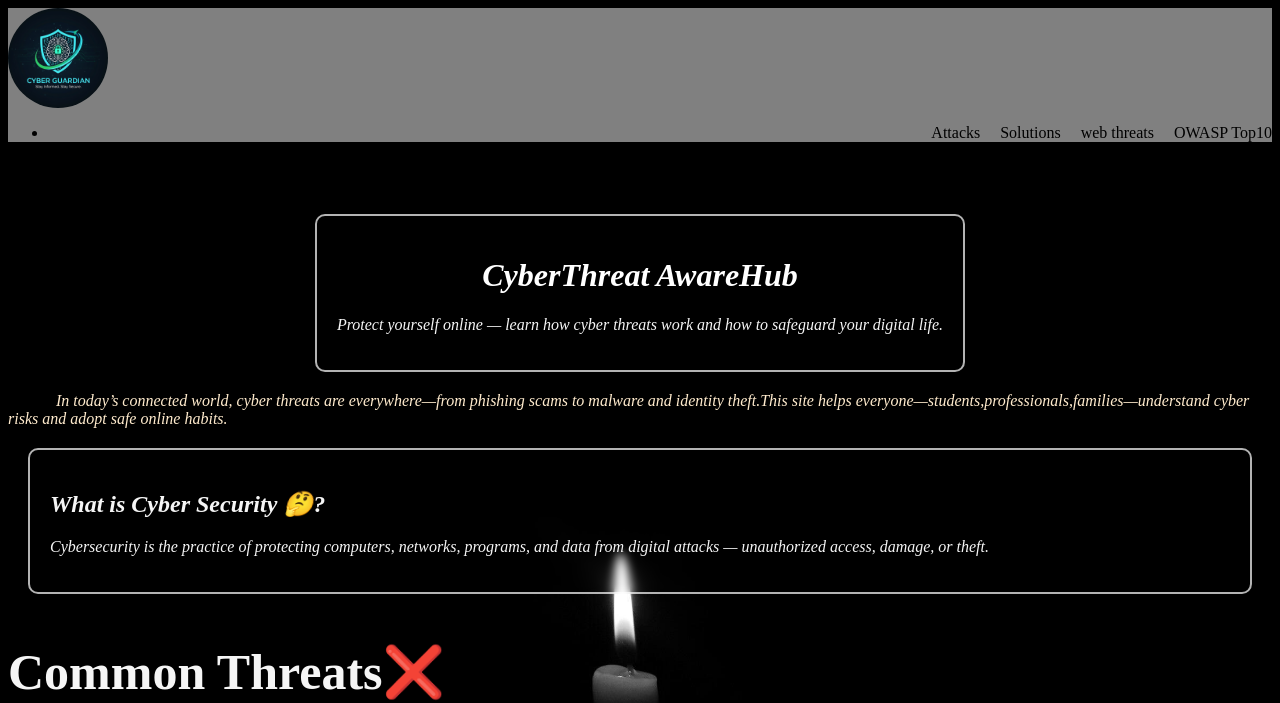
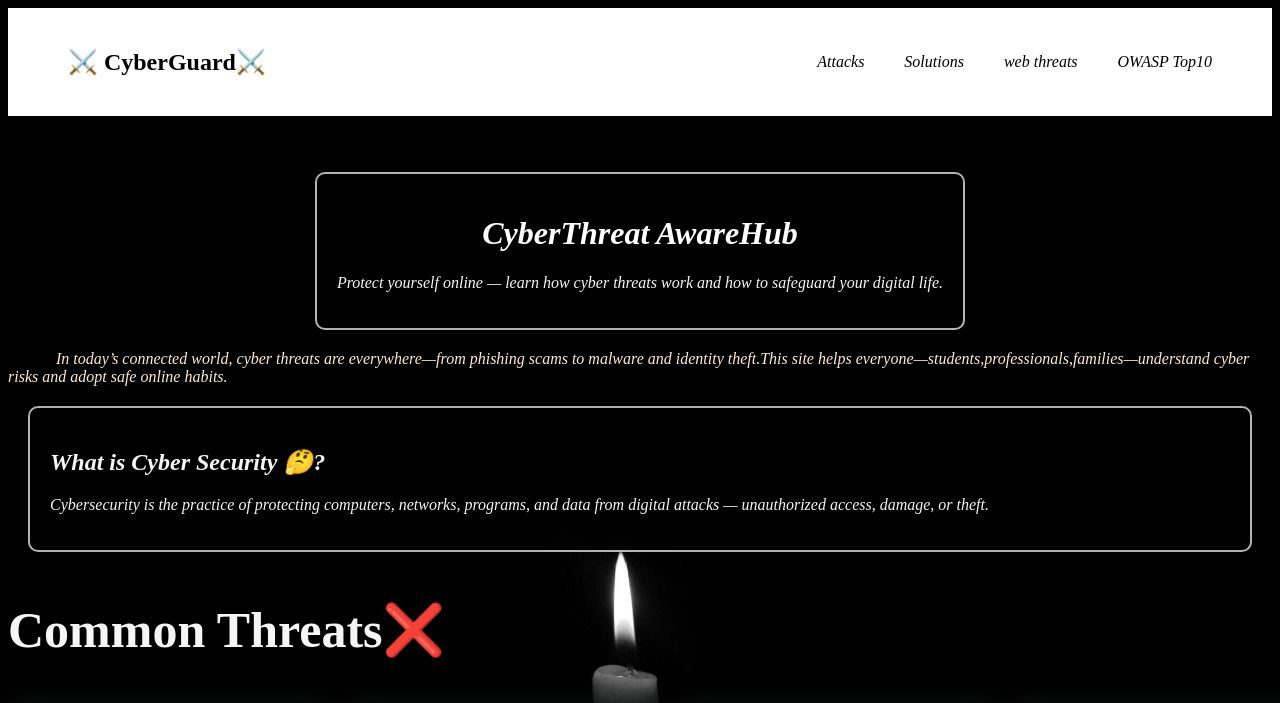
Before and after one commit to Brahmaji-279/WT_LAB, a plain HTML site: page index.html in a window 1280 px wide. Shown: the top 703 px of the page. Drawn offline with Linux system fonts and the light colour scheme.

Commit message:
Update index.html
header styles were changed

```diff
--- a/index.html
+++ b/index.html
@@ -14,6 +14,15 @@
             background-attachment: fixed;
             background-size: cover;
         }
+        .logo{
+            border: 2px solid black;
+            width: fit-content;
+            border-radius: 10px;
+            transition:transform 0.4s ease;
+        }
+        .logo:hover{
+            transform:scale(1.3)
+        }
         .box{
             border: 2px solid rgba(255,255,255,0.7);
             padding: 20px;
@@ -23,11 +32,7 @@
             border-radius: 10px;
             backdrop-filter: blur(5px);
         }
-        .logo img{
-            border-radius: 100%;
-            display: block;
-            height:100px;
-        }
+
         .what{
             border: 2px solid rgba(255,255,255,0.7);
             padding: 20px;
@@ -89,34 +94,39 @@
             border-radius: 12px;
             box-shadow: 0 10px 81px burlywood;
         }
+        .container{
+            display:flex;
+
+        }
+        .navbar{
+            display: flex;
+            justify-content: space-between;
+            align-items: center;
+            padding: 20px 60px;
+        }
+        .navbar a{
+            margin-left: 20px;
+
+        }
 
     </style>
     <body>
-        <header style="background-color:grey;" class="header">
-            <div class="logo">
-                <a href="page.html"><img src="logoll.png"></a>
+
+        <header style="background-color:white;" class="navbar">
+            <div>
+                <h2>⚔️ CyberGuard⚔️</h2>
+                <!-- <a href="page.html"><img src="logoll.png"></a> -->
             </div>
-            <!-- <div align="right">
+            <div align="right">
                 <nav style="font-style: italic;">
-                    <a href="" style="color: black;text-decoration: none;">Attacks</a>&nbsp;&nbsp;&nbsp;&nbsp;
-                    <a href="" style="color: black;text-decoration: none;">Solutions</a>&nbsp;&nbsp;&nbsp;&nbsp;
-                    <a href="" style="color: black;text-decoration: none;">web threats</a>&nbsp;&nbsp;&nbsp;&nbsp;
-                    <a href="" style="color:black;text-decoration: none;">OWASP Top10</a>
+                    <a href="attacks.html" style="color: black;text-decoration: none;">Attacks</a>&nbsp;&nbsp;&nbsp;&nbsp;
+                   <a href="solutions.html" style="color: black;text-decoration: none;">Solutions</a>&nbsp;&nbsp;&nbsp;&nbsp;
+                    <a href="threats.html" style="color: black;text-decoration: none;">web threats</a>&nbsp;&nbsp;&nbsp;&nbsp;
+                    <a href="owasp10.html" style="color:black;text-decoration: none;">OWASP Top10</a>
                 </nav>
-            </div> -->
-            <navbar>
-                <div class="nav" align="right">
-                    <ul>
-                        <li>
-                            <a href="" style="color: black;text-decoration: none;">Attacks</a>&nbsp;&nbsp;&nbsp;&nbsp;
-                            <a href="" style="color: black;text-decoration: none;">Solutions</a>&nbsp;&nbsp;&nbsp;&nbsp;
-                            <a href="" style="color: black;text-decoration: none;">web threats</a>&nbsp;&nbsp;&nbsp;&nbsp;
-                            <a href="" style="color:black;text-decoration: none;">OWASP Top10</a>
-                        </li>
-                    </ul>
-                </div>
-            </navbar>
+            </div>
         </header>
+
         </br>
         </br>
         <center>
@@ -148,6 +158,6 @@
             <source src="buzzer.mp3">
         </audio>
         </br></br>
-        <footer style="color: whitesmoke; text-align: center; background:gray;"> &copy; CyberGuard </footer>
+        <footer style="color:black; text-align: center; background:white;"> &copy; CyberGuard </footer>
     </body>
 </html>
```
